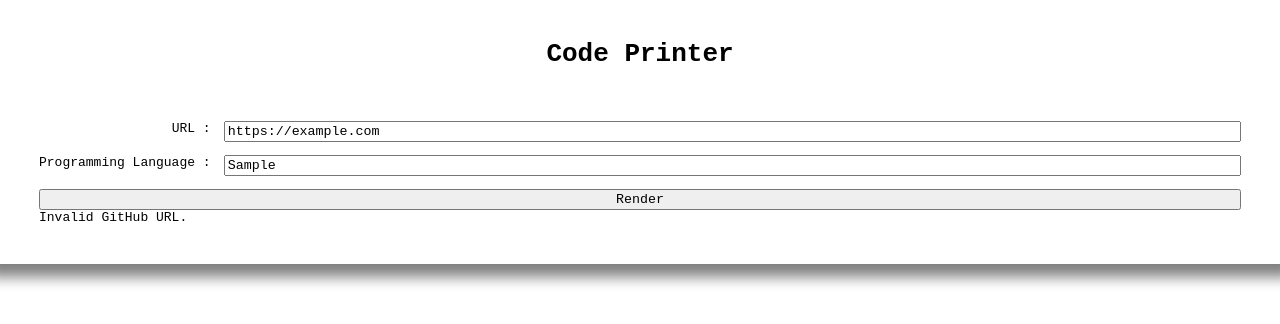
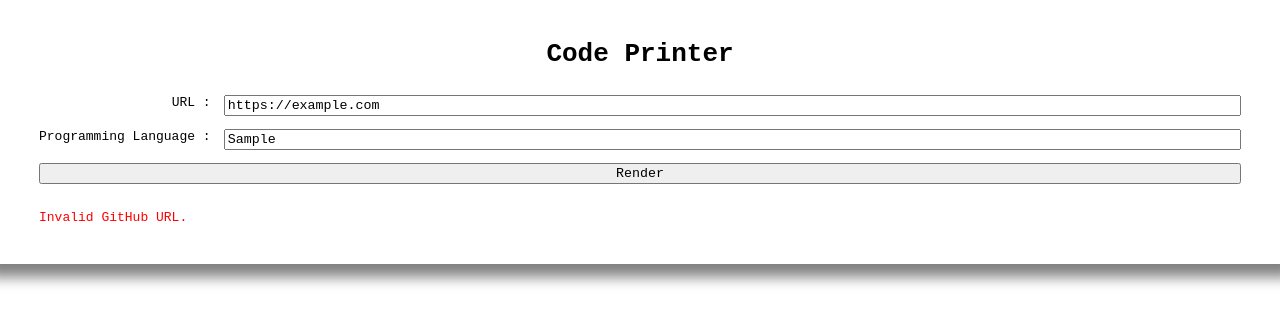
Before and after one commit to 0916dhkim/code-printer, a React (Create React App) app: page / in a window 1280 px wide. Both pictures are taken after typing "https://example.com", "Sample" into the empty fields and a click on the input "Render". Shown: the top 324 px of the page. Built offline with nearby package versions, Linux system fonts and the light colour scheme.

Commit message:
Hide Forms When Loading

```diff
--- a/src/App.module.css
+++ b/src/App.module.css
@@ -13,10 +13,18 @@
     box-shadow: 0 0 1em 1em grey;
     margin-bottom: 1em;
     padding: 3em;
+    gap: 2em;
   }
 }
 
 .heading {
   text-align: center;
-  margin-bottom: 2em;
 }
+
+.loadingMessage {
+  text-align: center;
+}
+
+.errorMessage {
+  color: red;
+}
--- a/src/App.tsx
+++ b/src/App.tsx
@@ -16,9 +16,11 @@ function App() {
     <div className="App">
       <div className={style.interface}>
         <h1 className={style.heading}>Code Printer</h1>
-        <Controls />
-        {isLoading && <p>Loading ...</p>}
-        {error && <p>{error.message}</p>}
+        {isLoading
+          ? <p className={style.loadingMessage}>Loading ...</p>
+          : <Controls />
+        }
+        {error && <p className={style.errorMessage}>{error.message}</p>}
       </div>
       {sourceCode && <SourceCode sourceCode={sourceCode} language={languageInput} />}
     </div>
```
